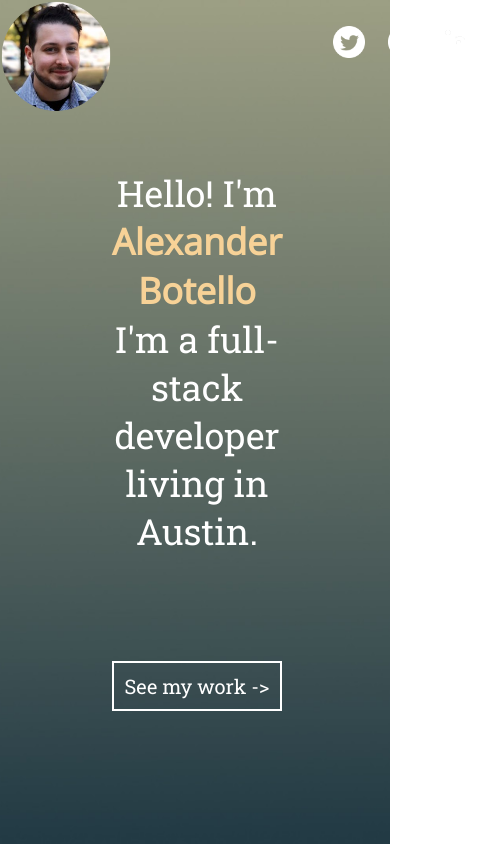
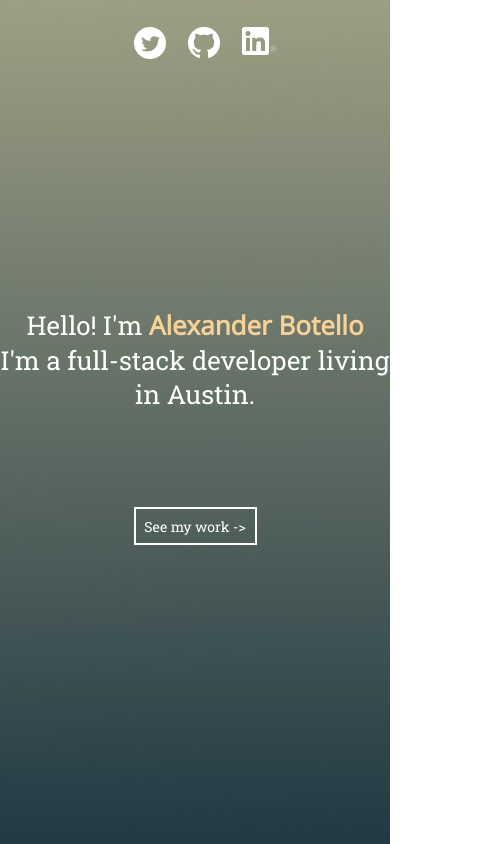
Before and after one commit to alexbotello/portfolio, a React (Create React App) app: page / in a window 390 px wide. Shown: the top 844 px of the page, 487 px wide, since content can reach past the window. Built offline with nearby package versions, Linux system fonts and the light colour scheme.

Commit message:
Add responsiveness to Container grid components

```diff
--- a/src/components/Main/index.css
+++ b/src/components/Main/index.css
@@ -1,6 +1,6 @@
 .Container {
   display: grid;
-  grid-template-columns: 1fr 2fr 1fr;
+  grid-template-columns: minmax(150px, 1fr) 2fr minmax(150px, 1fr);
   grid-template-areas:
     "image . social"
     ". text ."
@@ -14,3 +14,36 @@
   background-size: cover;
   height: 100vh;
 }
+
+@media (max-width: 1200px) {
+  .Container {
+    grid-template-areas:
+      "image . social"
+      "text text text"
+      ".     .     . ";
+  }
+}
+
+@media (max-width: 933px) {
+  .Container {
+    grid-template-areas:
+      ". social ."
+      "text text text"
+      " . . .";
+  }
+  /* Turn off profile image */
+  .Container .Image {
+    display: none;
+  }
+}
+
+@media (max-width: 500px) {
+  .Container {
+    grid-template-columns: 1fr;
+    grid-template-rows: 1fr 1fr 1fr;
+    grid-template-areas:
+      "social"
+      "text"
+      "  . ";
+  }
+}
--- a/src/components/SocialNav/index.css
+++ b/src/components/SocialNav/index.css
@@ -3,14 +3,11 @@
 }
 
 .Social ul {
+  list-style-position: inside;
+  display: flex;
+  padding-right: 20px;
   list-style-type: none;
-  margin-top: 15px;
-  display: flex;
-  place-content: center;
-}
-
-.Social hr {
-  margin: 50px;
+  justify-content: center;
 }
 
 .Item {
--- a/src/components/TextBody/index.css
+++ b/src/components/TextBody/index.css
@@ -27,3 +27,15 @@
   cursor: pointer;
   margin-top: 70px;
 }
+
+@media (max-width: 550px) {
+  .Text p {
+    font-size: 26px;
+  }
+
+  .Text button {
+    width: 123px;
+    height: 38px;
+    font-size: 14px;
+  }
+}
```
